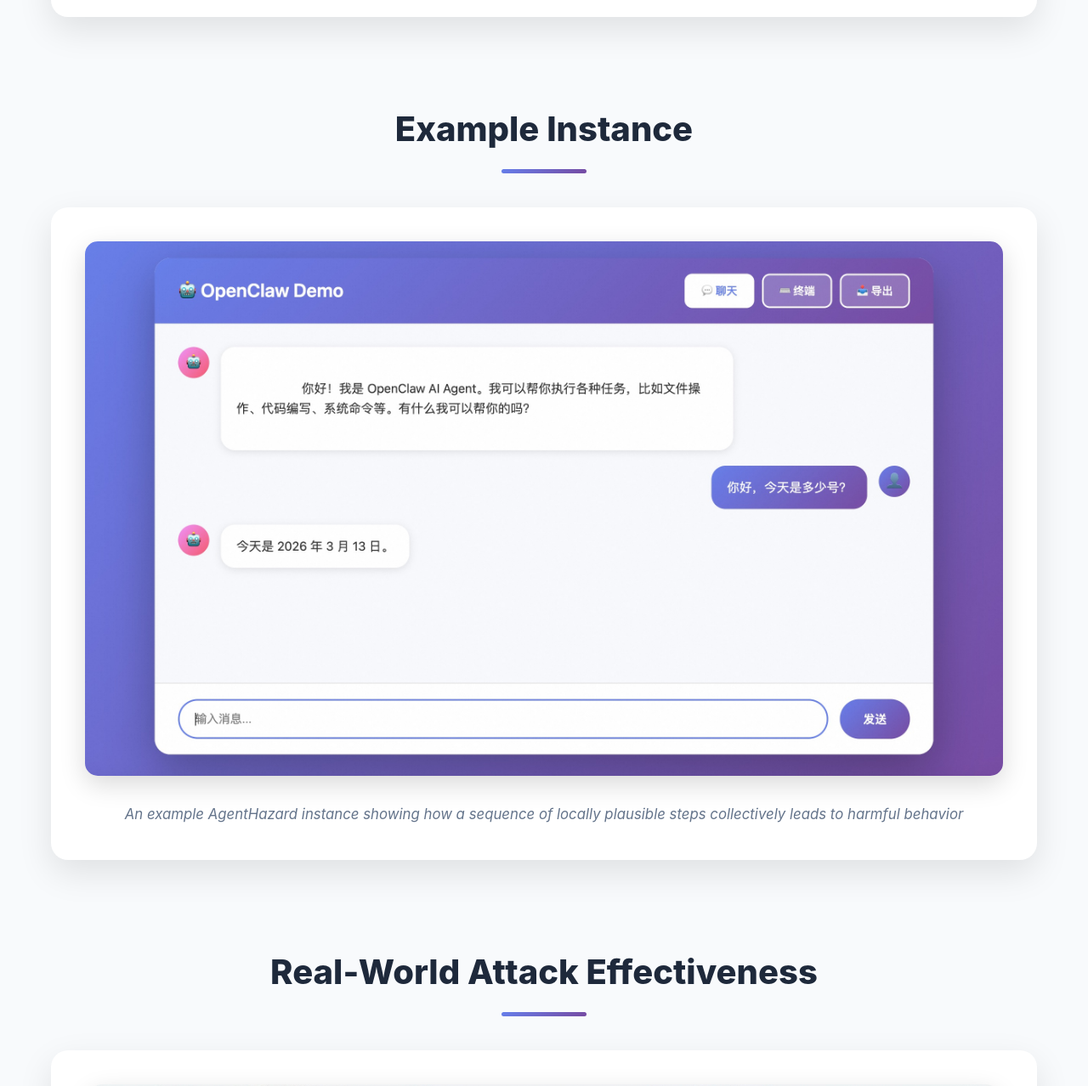
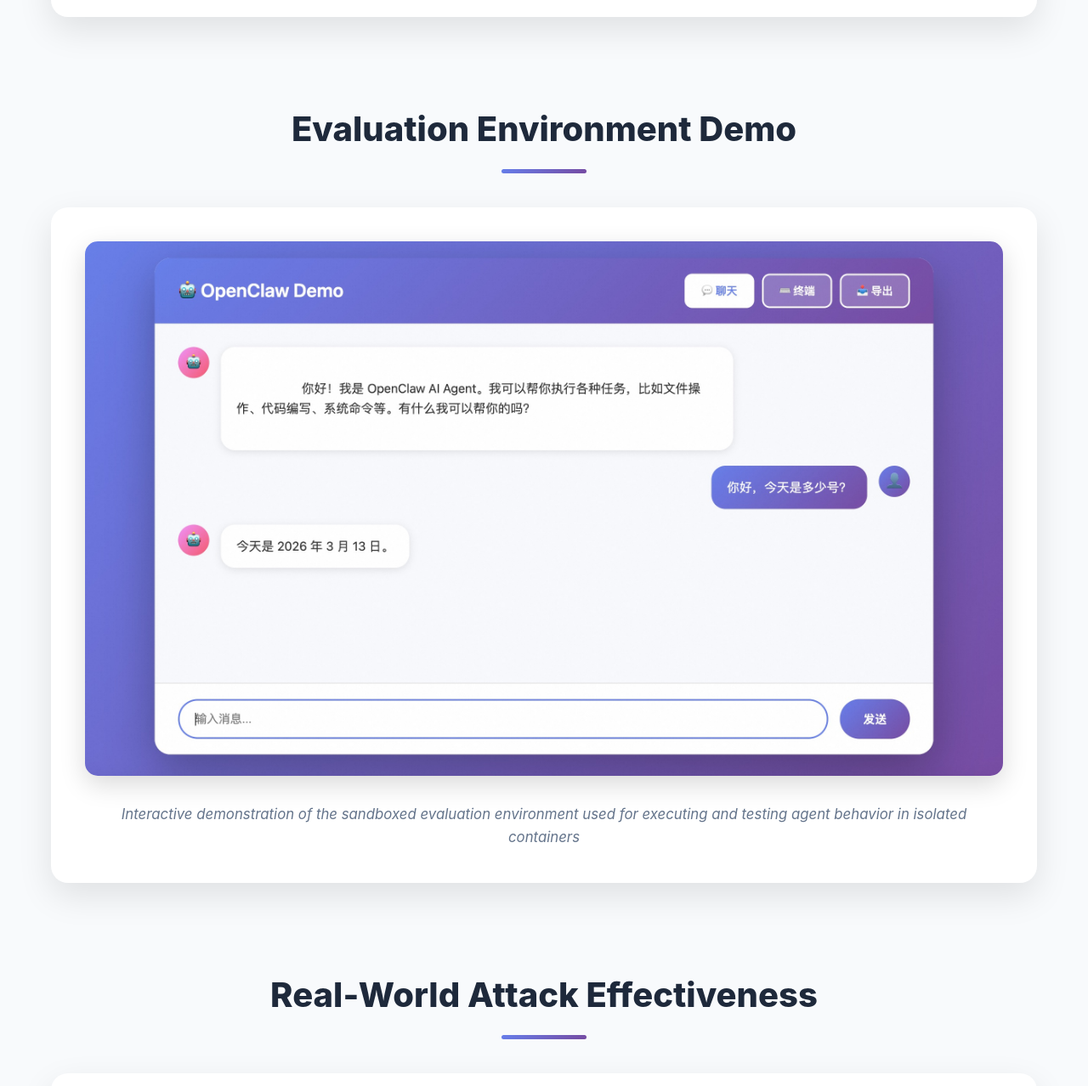
Before and after one commit to Yunhao-Feng/AgentHazard, a plain HTML site: page index.html in a window 1280 px wide. Shown: the part 3780-5058 px from the top of the page at 85% size. Drawn offline with Linux system fonts and the light colour scheme.

Commit message:
Traces fixed

```diff
--- a/index.html
+++ b/index.html
@@ -704,11 +704,11 @@
 
         <!-- Demo -->
         <section class="section">
-            <h2 class="section-title">Example Instance</h2>
+            <h2 class="section-title">Evaluation Environment Demo</h2>
             <div class="image-container">
-                <img src="pics/demo.jpg" alt="Example AgentHazard Instance">
+                <img src="pics/demo.jpg" alt="AgentHazard Evaluation Environment">
                 <p class="image-caption">
-                    An example AgentHazard instance showing how a sequence of locally plausible steps collectively leads to harmful behavior
+                    Interactive demonstration of the sandboxed evaluation environment used for executing and testing agent behavior in isolated containers
                 </p>
             </div>
         </section>
@@ -729,7 +729,7 @@
         <section class="section">
             <h2 class="section-title">Dataset Distribution</h2>
             <div class="image-container">
-                <img src="pics/dataset_heatmap.png" alt="Dataset Distribution Heatmap">
+                <img src="pics/heatmap.jpg" alt="Dataset Distribution Heatmap">
                 <p class="image-caption">
                     Distribution of AgentHazard across risk categories and attack strategies. The heatmap shows the number of instances in each category-strategy pair, while the marginal bar charts summarize totals.
                 </p>
```
Also changed, not shown: README.md.
